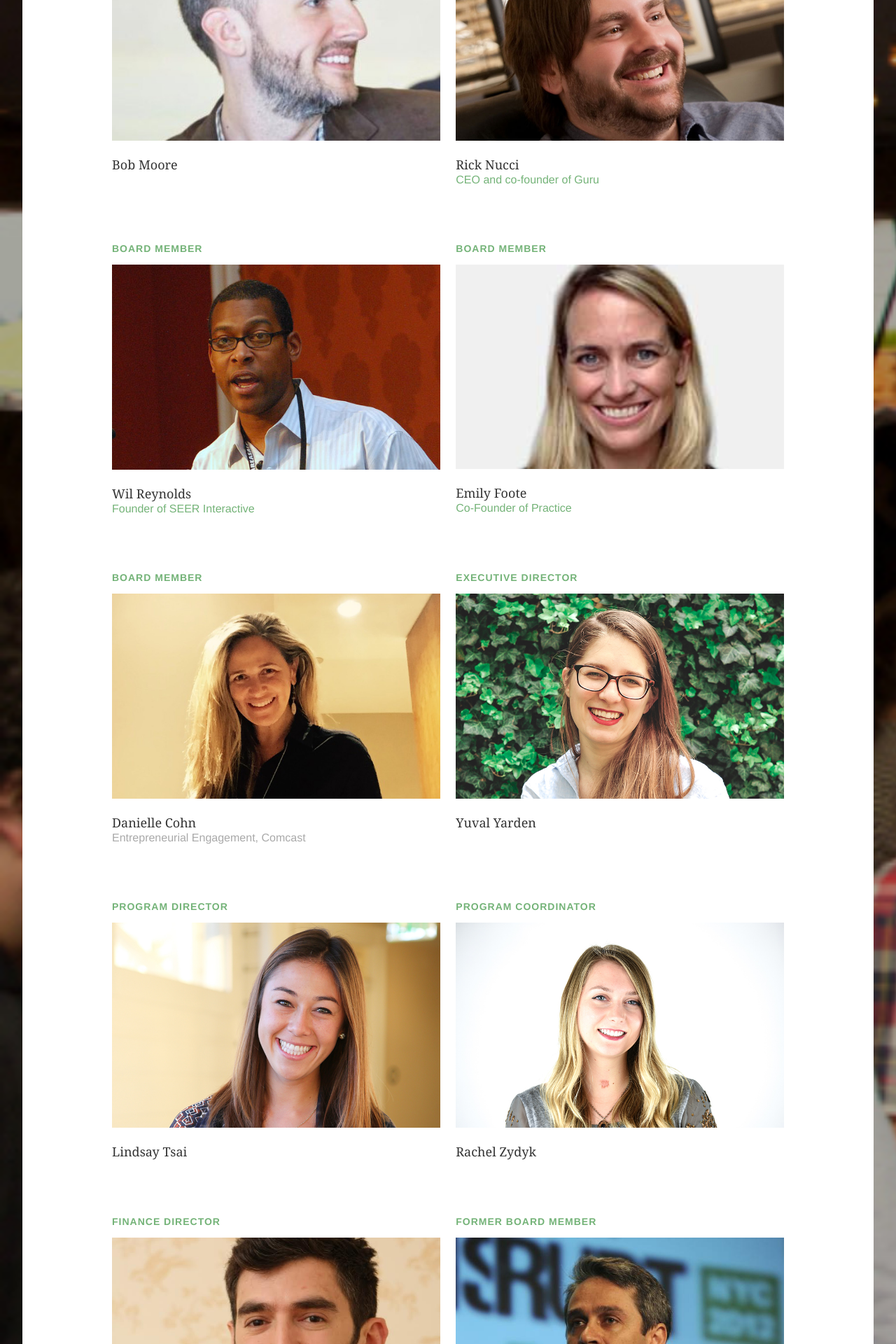
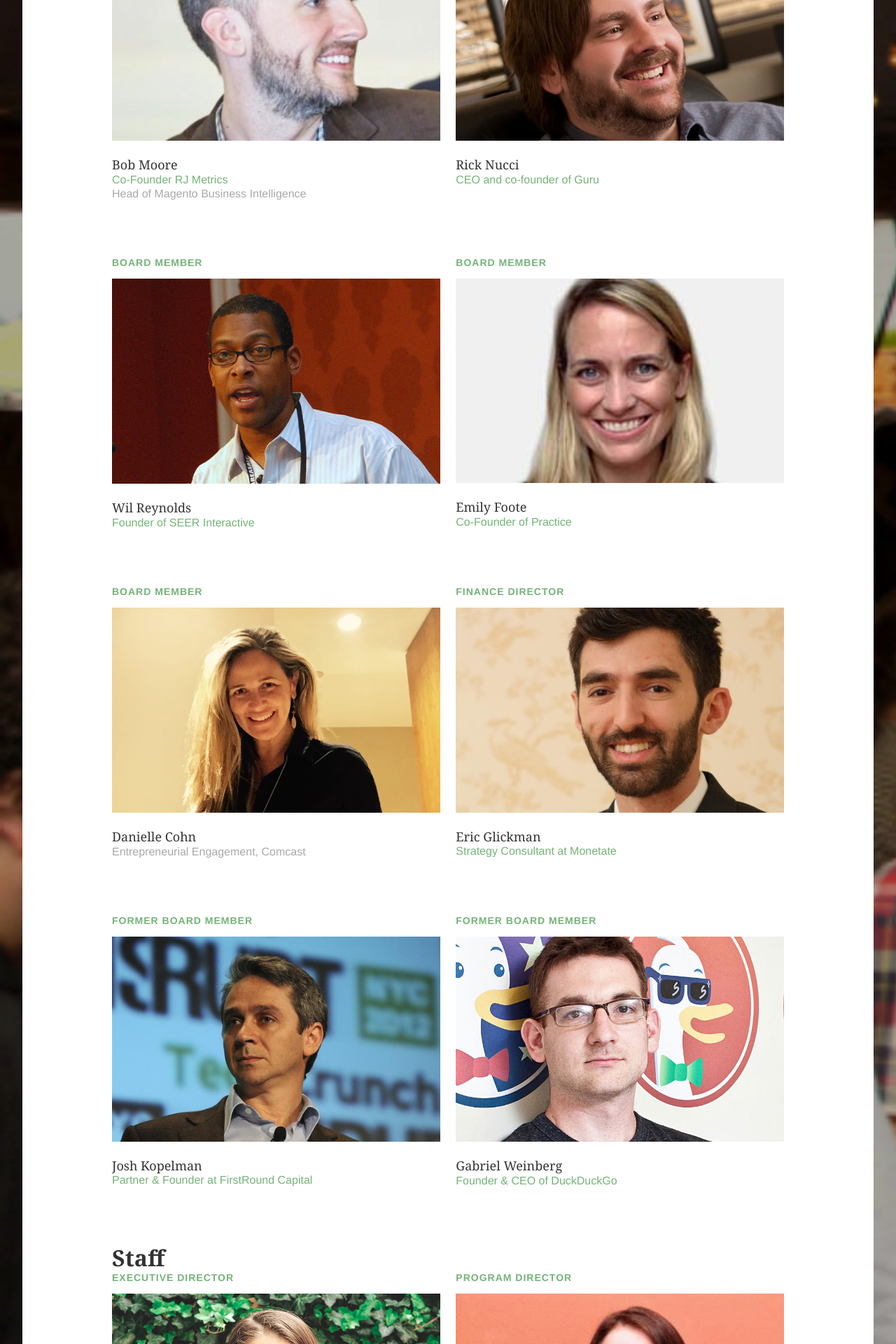
Before and after one commit to phillystartupleaders/psl, a Jekyll site: the page built from leadership/index.html, in a window 1280 px wide. Shown: the part 1249-3169 px from the top of the page at 70% size. Built offline with Jekyll 4.4.1, drawn with Linux system fonts in a browser that asks for light colours; nearby versions of some CDN libraries; some of the changed text lies outside the part shown.

Commit message:
add Erin and move around some leaders

```diff
--- a/leadership/index.html
+++ b/leadership/index.html
@@ -13,6 +13,8 @@ title: Our Leadership
 
     <header>
       <h3><a href="https://www.linkedin.com/in/robertjmoore/">Bob Moore</a></h3>
+      <h4><a href="https://rjmetrics.com/">Co-Founder RJ Metrics</a></h4>
+      <h4>Head of Magento Business Intelligence</h4>
     </header>
   </li>
 
@@ -70,50 +72,15 @@ title: Our Leadership
   </li>
 
   <li>
-    <h2>Executive Director</h2>
-
-    <div class="photo">
-      <img src="{{ site.baseurl }}/images/leadership/yuval.jpg" alt="Yuval Yarden" />
-    </div>
-
-    <header>
-      <h3><a href="https://www.linkedin.com/in/yyarden">Yuval Yarden</a></h3>
-    </header>
-  </li>
-
-  <li>
-    <h2>Program Director</h2>
-
-    <div class="photo">
-      <img src="{{ site.baseurl }}/images/leadership/lindsay.jpg" alt="Lindsay Tsai" />
-    </div>
-
-    <header>
-      <h3><a href="https://www.linkedin.com/in/lindsayytsai/">Lindsay Tsai</a></h3>
-    </header>
-  </li>
-
-  <li>
-    <h2>Program Coordinator</h2>
-
-    <div class="photo">
-      <img src="{{ site.baseurl }}/images/leadership/rachel.jpg" alt="Rachel Zydyk" />
-    </div>
-
-    <header>
-      <h3><a href="https://www.linkedin.com/in/rachel-zydyk-7168b880/">Rachel Zydyk</a></h3>
-    </header>
-  </li>
-
-  <li>
     <h2>Finance Director</h2>
 
     <div class="photo">
-      <img src="{{ site.baseurl }}/images/leadership/erik.jpg" alt="Eric Glickman" />
+      <img src="{{ site.baseurl }}/images/leadership/eric.jpg" alt="Eric Glickman" />
     </div>
 
     <header>
       <h3><a href="https://www.linkedin.com/in/ericmglickman/">Eric Glickman</a></h3>
+      <h4><a href="http://www.monetate.com/">Strategy Consultant at Monetate</a></h4>
     </header>
   </li>
 
@@ -143,3 +110,30 @@ title: Our Leadership
     </header>
   </li>
 </ol>
+
+<h2>Staff</h2>
+<ol class="leadership">
+  <li>
+    <h2>Executive Director</h2>
+
+    <div class="photo">
+      <img src="{{ site.baseurl }}/images/leadership/yuval.jpg" alt="Yuval Yarden" />
+    </div>
+
+    <header>
+      <h3><a href="https://www.linkedin.com/in/yyarden">Yuval Yarden</a></h3>
+    </header>
+  </li>
+
+  <li>
+    <h2>Program Director</h2>
+
+    <div class="photo">
+      <img src="{{ site.baseurl }}/images/leadership/erin.jpg" alt="Erin Zimich" />
+    </div>
+
+    <header>
+      <h3><a href="https://www.linkedin.com/in/erinzimich">Erin Zimich</a></h3>
+    </header>
+  </li>
+</ol>
```
Also changed, not shown: index.html (+11 -11 lines), images/leadership/eric.jpg (renamed from images/leadership/erik.jpg), images/leadership/erin.jpg (added).
